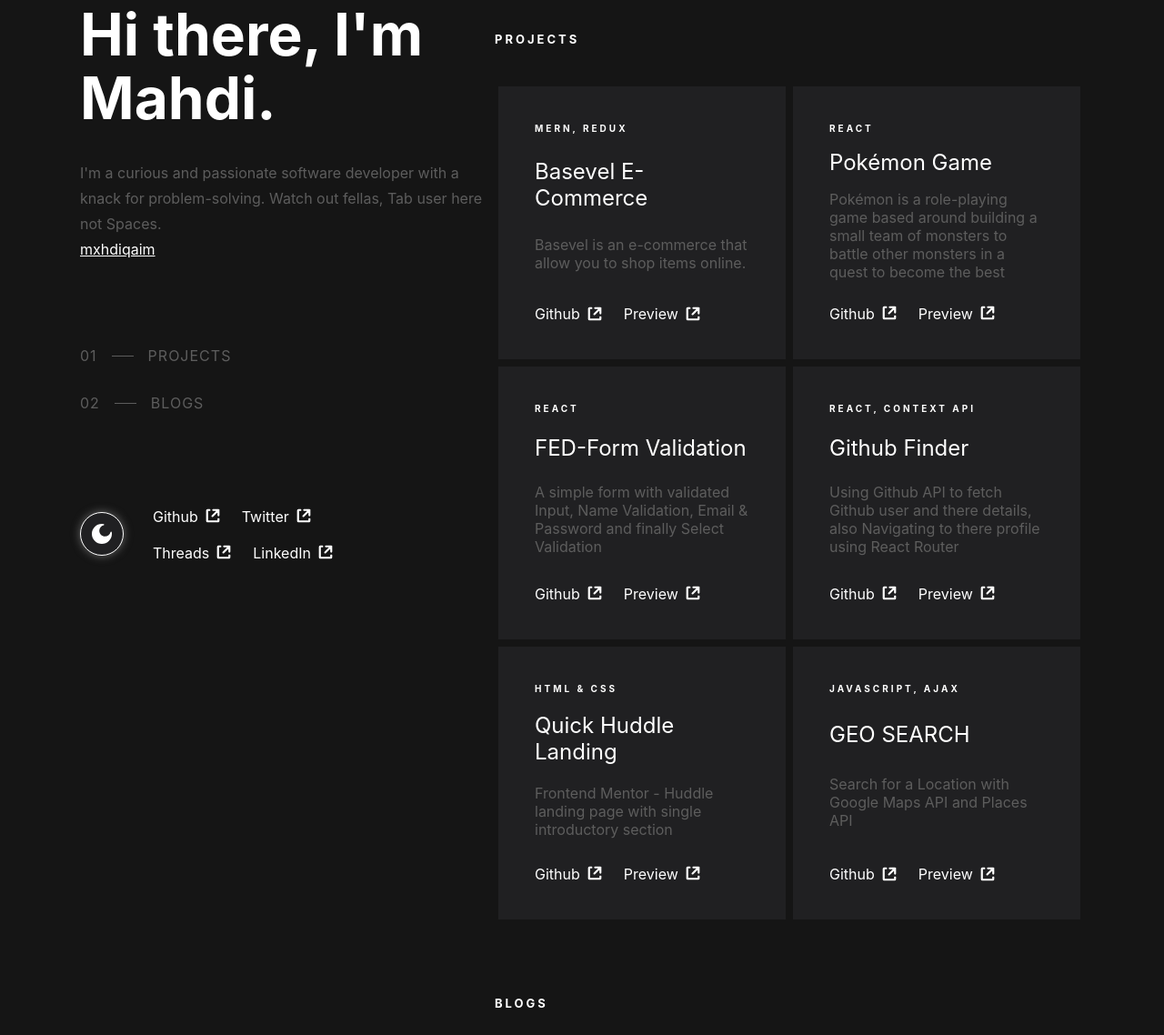
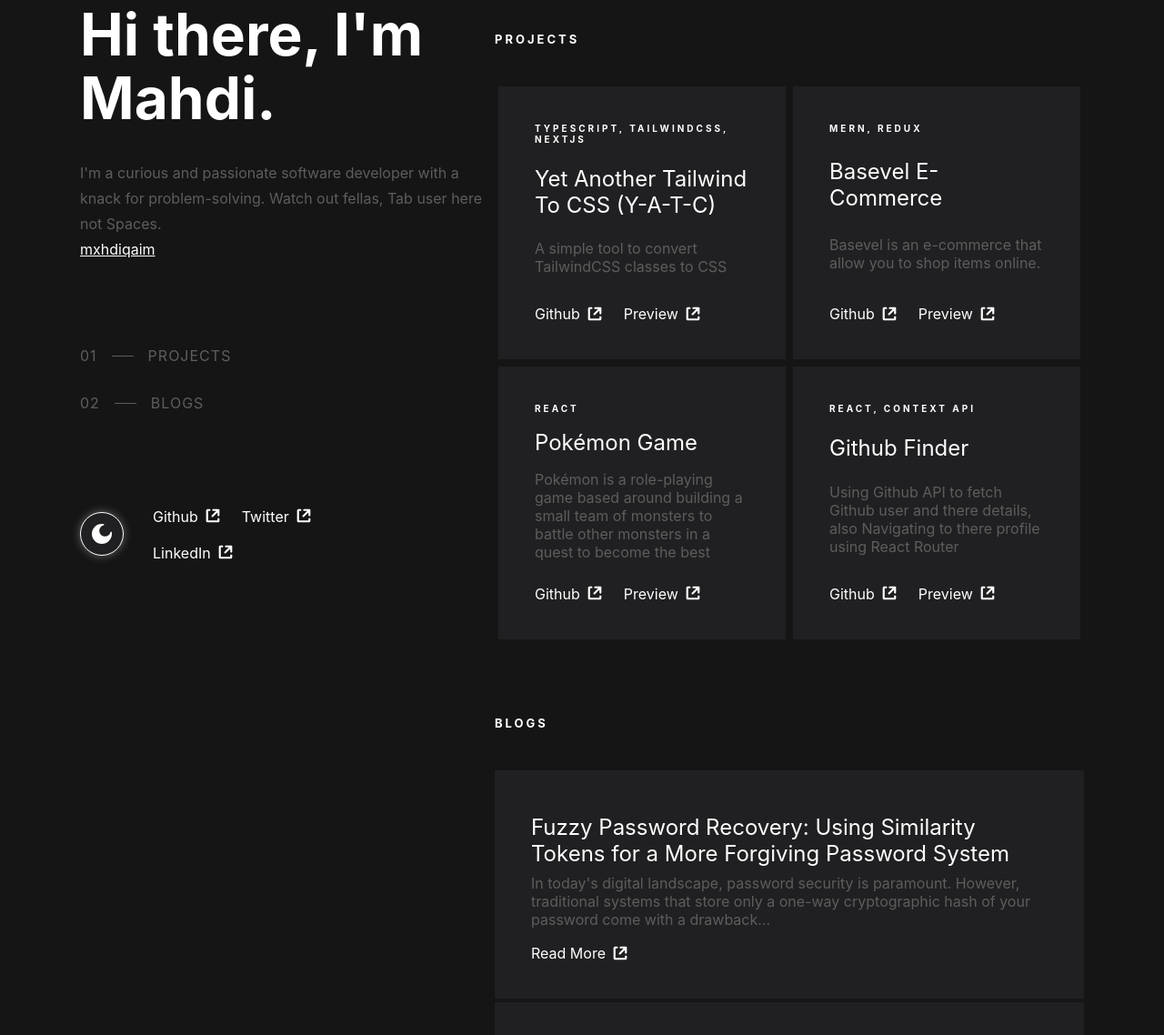
Before and after one commit to mxhdiqaim/portfolio, a Gatsby site: page / in a window 1280 px wide. Shown: the part 85-1223 px from the top of the page at 91% size. Built offline with nearby package versions, Linux system fonts and the light colour scheme; Gatsby itself is replaced by a stand-in of ours.

Commit message:
updated projects and blogposts

```diff
--- a/package.json
+++ b/package.json
@@ -16,6 +16,7 @@
     "gatsby-plugin-sharp": "^2.14.4",
     "gatsby-source-filesystem": "^2.11.1",
     "gatsby-transformer-sharp": "^2.12.1",
+    "graphql-react": "^20.0.0",
     "prop-types": "^15.8.1",
     "react": "^16.14.0",
     "react-dom": "^16.14.0",
--- a/src/components/layout.jsx
+++ b/src/components/layout.jsx
@@ -7,7 +7,6 @@ import ThemeToggle from "../components/theme-toggle/theme-toggle.component";
 
 import GithubIcon from "../assets/icons/github.svg";
 import TwitterIcon from "../assets/icons/twitter.svg";
-import ThreadsIcon from "../assets/icons/threads.svg";
 import LinkedInIcon from "../assets/icons/linkedin.svg";
 import PersonalData from "../data/personal.json";
 import "./layout.scss";
@@ -46,9 +45,6 @@ const Layout = ({ children }) => {
               </ul>
               <ul>
                 <li>
-                  <CustomLink icon={<ThreadsIcon />} text="Threads" href={PersonalData.threads_url} />
-                </li>
-                <li>
                   <CustomLink icon={<LinkedInIcon />} text="LinkedIn" href={PersonalData.linkedin_url} />
                 </li>
               </ul>
--- a/src/data/blogs.json
+++ b/src/data/blogs.json
@@ -1,4 +1,10 @@
 [
+  {
+    "id": 0,
+    "title": "Fuzzy Password Recovery: Using Similarity Tokens for a More Forgiving Password System",
+    "text": "In today's digital landscape, password security is paramount. However, traditional systems that store only a one-way cryptographic hash of your password come with a drawback...",
+    "link": "https://mxhdiqaim.hashnode.dev/fuzzy-password-recovery-using-similarity-tokens-for-a-more-forgiving-password-system"
+  },
   {
     "id": 1,
     "title": "The Funny Side of Programming",
--- a/src/data/personal.json
+++ b/src/data/personal.json
@@ -6,7 +6,6 @@
   "blog_url": "https://mxhdiqaim.hashnode.dev/",
   "twitter_url": "https://twitter.com/mxhdiqaim",
   "github_url": "https://github.com/mxhdiqaim",
-  "threads_url": "https://threads.net/@mxhdiqaim",
   "linkedin_url": "https://linkedin.com/in/mxhdiqaim",
   "github_repos_url": "https://api.github.com/users/mxhdiqaim/repos?type=all&sort=created"
 }
--- a/src/data/projects.json
+++ b/src/data/projects.json
@@ -1,4 +1,12 @@
 [
+  {
+    "title": "Yet Another Tailwind To CSS (Y-A-T-C)",
+    "lang": "Typescript, TailwindCSS, NextJS",
+    "description": "A simple tool to convert TailwindCSS classes to CSS",
+    "link": "https://github.com/mxhdiqaim/yatc",
+    "preview": "https://y-a-t-c.vercel.app"
+  },
+
   {
     "title": "Basevel E-Commerce",
     "lang": "MERN, Redux",
@@ -14,31 +22,10 @@
     "preview": "https://poke-game-react.netlify.app"
   },
   {
-      "title": "FED-Form Validation",
-      "lang": "React",
-      "description": "A simple form with validated Input, Name Validation, Email & Password and finally Select Validation",
-      "link": "https://github.com/mxhdiqaim/fed-task",
-      "preview": "https://fed-task.netlify.app"
-    },
-    {
     "title": "Github Finder",
     "lang": "React, Context API",
     "description": "Using Github API to fetch Github user and there details, also Navigating to there profile using React Router",
     "link": "https://github.com/mxhdiqaim/github",
     "preview": "https://mxhdiqaim.github.io/github"
-    },
-    {
-      "title": "Quick Huddle Landing",
-      "lang": "HTML & CSS",
-      "description": "Frontend Mentor - Huddle landing page with single introductory section",
-      "link": "https://github.com/mxhdiqaim/quick-huddle-landing",
-      "preview": "https://quick-huddle-landing.netlify.app"
-    },
-    {
-      "title": "GEO SEARCH",
-      "lang": "Javascript, AJAX",
-      "description": "Search for a Location with Google Maps API and Places API",
-      "link": "https://github.com/mxhdiqaim/geo-search-app",
-      "preview": "https://mxhdiqaim.github.io/geo-search-app/"
   }
 ]
--- a/src/partials/allBlogs.component.jsx
+++ b/src/partials/allBlogs.component.jsx
@@ -1,15 +1,17 @@
-import React from "react"
-import "./allBlogs.styles.scss"
+import React from "react";
+import "./allBlogs.styles.scss";
 
-import BlogCard from "../components/blog-card/blog-card.component"
-import BlogData from "../data/blogs.json"
+import BlogCard from "../components/blog-card/blog-card.component";
+import BlogData from "../data/blogs.json";
 
-const AllBlogs = () => (
-  <div className="all-blogs">
-    {BlogData.map(({ id, ...otherProps }) => (
-      <BlogCard key={id} {...otherProps} />
-    ))}
-  </div>
-)
+const AllBlogs = () => {
+  return (
+    <div className="all-blogs">
+      {BlogData.map(({ id, ...otherProps }) => (
+        <BlogCard key={id} {...otherProps} />
+      ))}
+    </div>
+  );
+};
 
-export default AllBlogs
+export default AllBlogs;
```
Also changed, not shown: 1 other file. Lines whose indentation alone changed are shown as unchanged.
